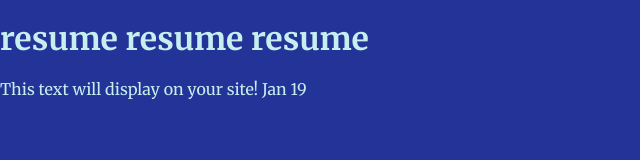
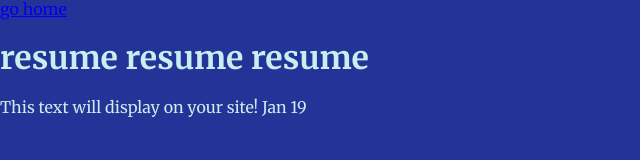
Before and after one commit to oleonard63/spring-24, a plain HTML site: page resume.html in a window 1280 px wide. Shown: the whole page, without its empty margins (0-640 px from the left). Drawn offline with Linux system fonts and the light colour scheme.

Commit message:
Update resume.html

```diff
--- a/resume.html
+++ b/resume.html
@@ -27,6 +27,7 @@
 
 <body>
   <!-- Place your site's HTML here -->
+  <a href="./index.html">go home</a>
   <h1>resume resume resume</h1>
   <p>This text will display on your site! Jan 19</p>
   <script src="js/main.js"></script>
```
